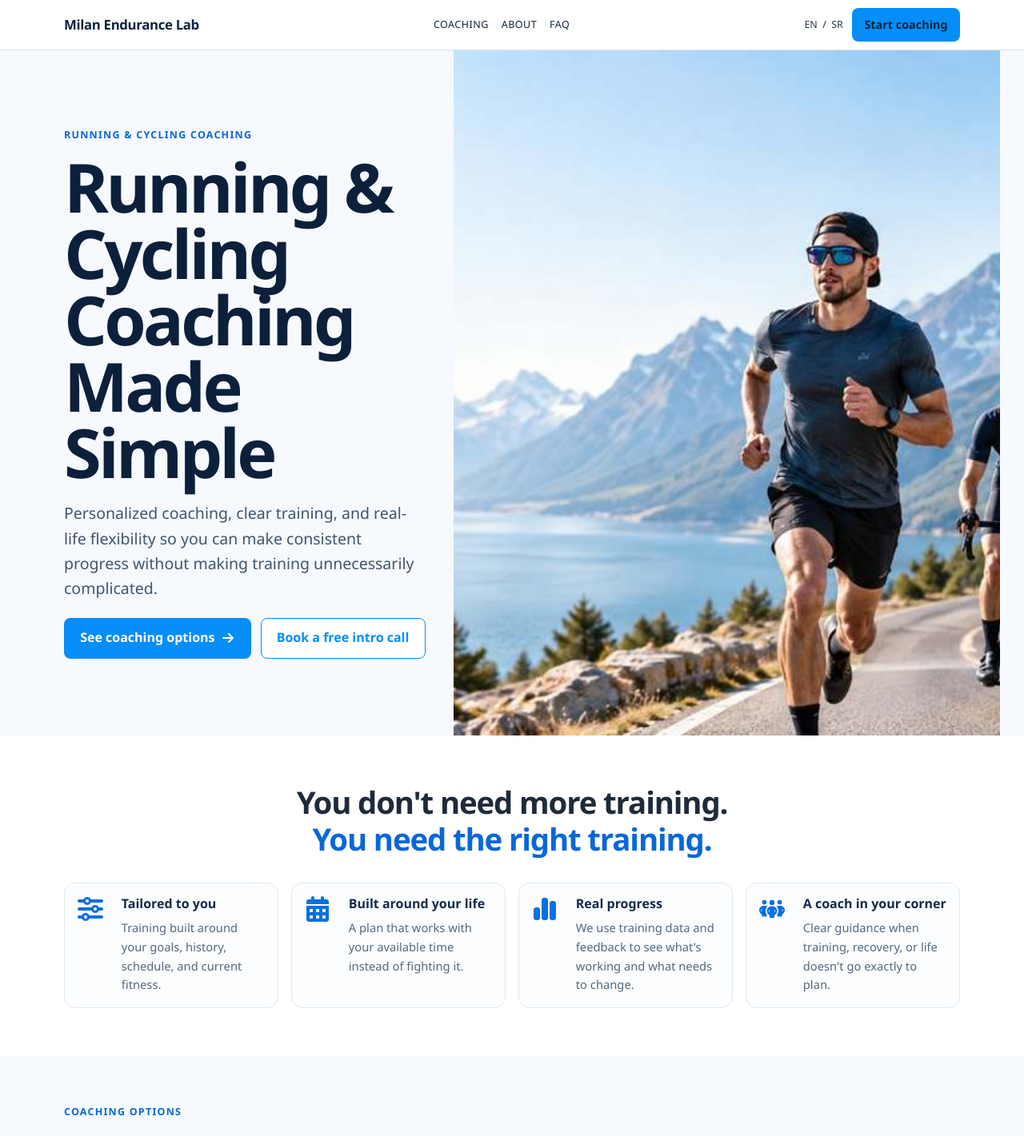
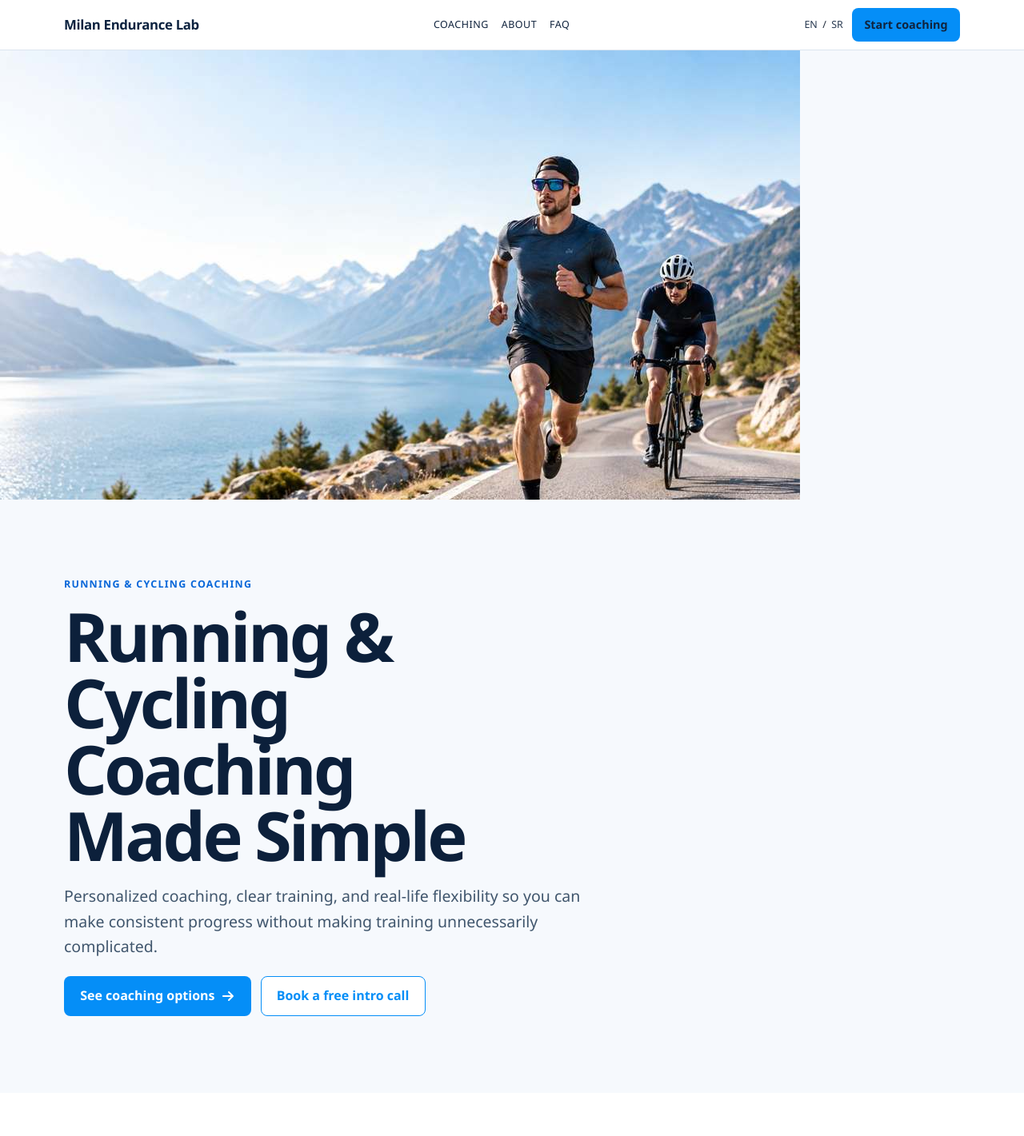
Before and after one commit to mkmilan/coach-website, a Next.js app: page /en in a window 1280 px wide. Shown: the top 1421 px of the page at 80% size. Built offline with nearby package versions, Linux system fonts and the light colour scheme.

Commit message:
Restore background hero layout on dev

```diff
--- a/app/[locale]/page.js
+++ b/app/[locale]/page.js
@@ -36,7 +36,9 @@ export default function HomePage({ params }) {
   return (
     <>
       <section className="new-hero">
-        <div className="container new-hero__grid">
+        <img className="new-hero__bg" src="/hero-coaching.jpg" alt="" aria-hidden="true" />
+        <div className="new-hero__overlay" aria-hidden="true" />
+        <div className="container new-hero__content">
           <div className="new-hero__copy">
             <p className="eyebrow">{dict.home.heroEyebrow}</p>
             <h1>{dict.home.heroTitle}</h1>
@@ -45,13 +47,10 @@ export default function HomePage({ params }) {
               <Link className="btn btn--primary" href={`/${locale}#pricing`}>
                 {dict.home.heroPrimaryCta} <FaArrowRight aria-hidden="true" />
               </Link>
-              <Link className="btn btn--secondary" href={`/${locale}#intake`}>
+              <Link className="btn btn--secondary new-hero__secondary" href={`/${locale}#intake`}>
                 {dict.home.heroSecondaryCta}
               </Link>
             </div>
-          </div>
-          <div className="new-hero__image-wrap" aria-hidden="true">
-            <img className="new-hero__image" src="/hero-coaching.jpg" alt="" />
           </div>
         </div>
       </section>
```
